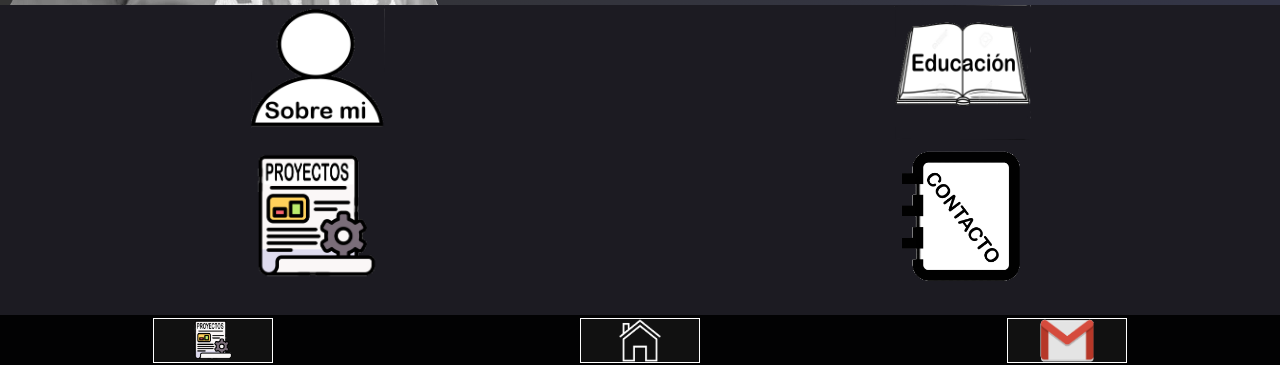
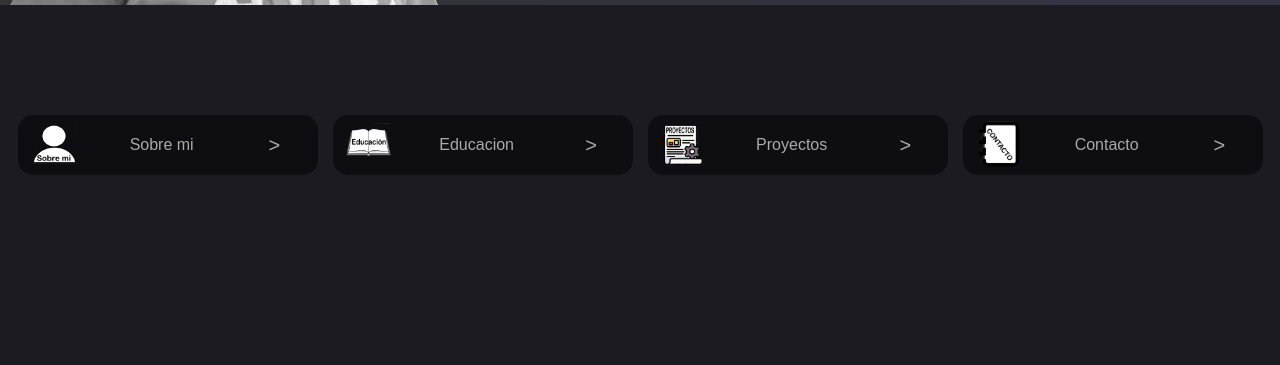
Before and after one commit to macaronij/protfolio-frontend-tercero, a plain HTML site: page index.html in a window 1280 px wide. Shown: the part 435-800 px from the top of the page. Drawn offline with Linux system fonts and the light colour scheme.

Commit message:
agregados los pryectos

```diff
--- a/css/botonera.css
+++ b/css/botonera.css
@@ -34,12 +34,50 @@
     width: 100%;
     height: calc(50vh - 120px);
     /* height: 50vh; */
+    display: flex;
+    gap: 15px;
+    align-content: center;
+    /* background-color: aqua; */
+    justify-content: center;
+    flex-wrap: wrap;
+}
+
+.botonera__boton {
+    width: 300px;
+    height: 60px;
+    background-color: rgba(0,  0, 0, .5);
     display: grid;
-    grid-template-rows: 1fr 1fr;
-    grid-template-columns: 1fr 1fr;
-    gap: 10px;
+    grid-template-columns: 60px,180px,60px;
+    border-radius: 15px;
+}
+.botonera__boton:hover {
+    background-color: rgba(0,  0, 0, .8);
+}
+.botonera__img {
+    grid-column: 1/2;
+    background-size: 45px;
+    background-repeat: no-repeat;
+    background-position: center;
+}
+.botonera__texto {
+    grid-column: 2/3;
+    display: flex;
+}
+.botonera__texto span {
+    margin: auto;
+    color: #aaa;
+}
 
+.botonera__signo {
+    grid-column: 3/4;
+    display: flex;
 }
+.botonera__signo span{
+    margin: auto;
+    color: #aaa;
+    font-size: 20px;
+}
+
 
 #botonera__sobremi {
     background-image: url("../img/about.png");
@@ -53,19 +91,3 @@
 #botonera__contacto {
     background-image: url("../img/contact.png");
 }
-.botonera__imagen {
-    background-size:contain;
-    background-repeat: no-repeat;
-    background-position: center;
-}
-.botonera__imagen:hover {
-    filter: drop-shadow(10px 10px 5px #000);
-}
-
-a {
-    background:aqua;
-}
-
-img {
-    height: 50%;
-}
--- a/css/style.css
+++ b/css/style.css
@@ -27,7 +27,21 @@ nav {
     display: flex;
     color: #fff;
 }
-
+.nav__home {
+    width: 60px;
+    background-image: url("../img/home.png");
+    background-size: 30px;
+    background-position: center;
+    background-repeat: no-repeat;
+}
+.nav__home:hover{
+    background-color: #444;
+}
+.nav__nombre {
+    margin-top: auto;
+    margin-bottom: auto;
+    margin-left: 20px;
+}
 .nav__logo {
     height: 100%;
     flex-grow: 1;
@@ -63,11 +77,7 @@ nav {
 
 }
 
-.nav__nombre {
-    margin-top: auto;
-    margin-bottom: auto;
-    margin-left: 20px;
-}
+
 
 .nav__loguin {
 margin: auto;
@@ -83,61 +93,3 @@ border-radius: 20%;;
     color: #ddd;
     border: 1px solid #ddd
 }
-
-
-/* *********************************
-                FOOTER
- ********************************* */
-
- footer {
-    background-color: rgba(0, 0, 0, 0.9);
-    color: #fff;
-    position: fixed;
-    bottom: 0px;
-    height: 50px;
-    width: 100vw;
-    display: grid;
-    grid-template-columns: 1fr 1fr 1fr;
-}
-
-.footer__a {
-    display: flex;
-    text-decoration: none;
-}
-
-.footer__a:visited {
-    color: #fff;
-}
-.footer__a:link {
-    color: #fff;
-}
-
-.footer__boton {
-    margin: auto;
-    border: 1px solid #fff;
-    background-color: rgb(17, 17, 17);
-    padding: 10px;
-    width: 120px;
-    text-align: center;
-    height: 45px;
-}
-
-.footer__boton:hover{
-    background-color: #333;
-}
-.footer__boton {
-
-    background-size: contain;
-    background-position: center;
-    background-repeat: no-repeat;
-}
-
-#footer__proyectos {
-    background-image: url("../img/proyectos.png");
-}
-#footer__botonera {
-    background-image: url("../img/home.png");
-}
-#footer__contacto {
-    background-image: url("../img/gmail.png");
-}
--- a/index.html
+++ b/index.html
@@ -11,6 +11,7 @@
 <body>
 
     <nav>
+        <div class="nav__home"></div>
         <div class="nav__nombre">Juan Francisco Alvero</div>
         <div class="nav__logo"><img class="nav__pacman" src="img/pacman-solo.png" alt="pacman"></div>
         <div class="nav__loguin">Login</div>
@@ -29,21 +30,30 @@
         </div>
 
         <div class="flex-container">
-                <div class="botonera">
-                <div class="botonera__imagen" id="botonera__sobremi"></div>
-                <div class="botonera__imagen" id="botonera__educacion"></div>
-                <div class="botonera__imagen" id="botonera__proyectos"></div>
-                <div class="botonera__imagen" id="botonera__contacto"></div>
+            <div class="botonera">
+                <div class="botonera__boton" id="botonera__sobremi_link">
+                    <div class="botonera__img" id="botonera__sobremi"></div>
+                    <span class="botonera__texto"> <span>Sobre mi</span> </span>
+                    <span class="botonera__signo"> <span> > </span> </span>
+                </div>
+                <div class="botonera__boton" id="botonera__educacion_link">
+                    <div class="botonera__img" id="botonera__educacion"></div>
+                    <span class="botonera__texto"><span>Educacion</span></span>
+                    <span class="botonera__signo"><span> > </span> </span>
+                </div>
+                <div class="botonera__boton" id="botonera__proyectos_link">
+                    <div class="botonera__img" id="botonera__proyectos"></div>
+                    <span class="botonera__texto"><span>Proyectos</span></span>
+                    <span class="botonera__signo"><span> > </span> </span>
+                </div>
+                <div class="botonera__boton" id="botonera__contacto_link">
+                    <div class="botonera__img" id="botonera__contacto"></div>
+                    <span class="botonera__texto"><span>Contacto</span></span>
+                    <span class="botonera__signo"><span> > </span> </span>
+                </div>
             </div>
         </div>
-        <script src="js/botonera.js"></script>
     </div>
-
-    <footer>
-        <div class="footer__boton" id="footer__proyectos"> </div>
-        <div class="footer__boton" id="footer__botonera">  </div>
-        <div class="footer__boton" id="footer__contacto">  </div>
-    </footer>
 
     <script src="js/javascript.js"></script>
 </body>
--- a/js/botonera.js
+++ /dev/null
@@ -1,23 +0,0 @@
-const botonera__sobremi = document.getElementById("botonera__sobremi");
-botonera__sobremi.addEventListener("click", ()=> {
-    let appdata = document.getElementById("appdata");
-    appdata.innerHTML = `<object type="text/html" data="sobremi.html"></object>`
-})
-
-const botonera__educacion = document.getElementById("botonera__educacion");
-botonera__educacion.addEventListener("click", ()=> {
-    let appdata = document.getElementById("appdata");
-    appdata.innerHTML = `<object type="text/html" data="educacion.html"></object>`
-})
-
-const botonera__proyectos = document.getElementById("botonera__proyectos");
-botonera__proyectos.addEventListener("click", ()=> {
-    let appdata = document.getElementById("appdata");
-    appdata.innerHTML = `<object type="text/html" data="proyectos.html"></object>`
-})
-
-const botonera__contacto = document.getElementById("botonera__contacto");
-botonera__contacto.addEventListener("click", ()=> {
-    let appdata = document.getElementById("appdata");
-    appdata.innerHTML = `<object type="text/html" data="contacto.html"></object>`
-})
--- a/js/javascript.js
+++ b/js/javascript.js
@@ -1,16 +1,28 @@
-const footer__botonera = document.getElementById("footer__botonera");
+const footer__botonera = document.querySelector(".nav__home");
 footer__botonera.addEventListener("click", ()=> {
     location.reload()
 })
 
-const footer__proyectos = document.getElementById("footer__proyectos");
-footer__proyectos.addEventListener("click", ()=> {
+const botonera__sobremi = document.getElementById("botonera__sobremi_link");
+botonera__sobremi.addEventListener("click", ()=> {
+    let appdata = document.getElementById("appdata");
+    appdata.innerHTML = `<object type="text/html" data="sobremi.html"></object>`
+})
+
+const botonera__educacion = document.getElementById("botonera__educacion_link");
+botonera__educacion.addEventListener("click", ()=> {
+    let appdata = document.getElementById("appdata");
+    appdata.innerHTML = `<object type="text/html" data="educacion.html"></object>`
+})
+
+const botonera__proyectos = document.getElementById("botonera__proyectos_link");
+botonera__proyectos.addEventListener("click", ()=> {
     let appdata = document.getElementById("appdata");
     appdata.innerHTML = `<object type="text/html" data="proyectos.html"></object>`
 })
 
-const footer__contacto = document.getElementById("footer__contacto");
-footer__contacto.addEventListener("click", ()=> {
+const botonera__contacto = document.getElementById("botonera__contacto_link");
+botonera__contacto.addEventListener("click", ()=> {
     let appdata = document.getElementById("appdata");
     appdata.innerHTML = `<object type="text/html" data="contacto.html"></object>`
 })
```
Also changed, not shown: botonera.html (deleted, +0 -25 lines), proyectos.html (+11 -3 lines), img/floreria.png (added), img/imprenta.png.
